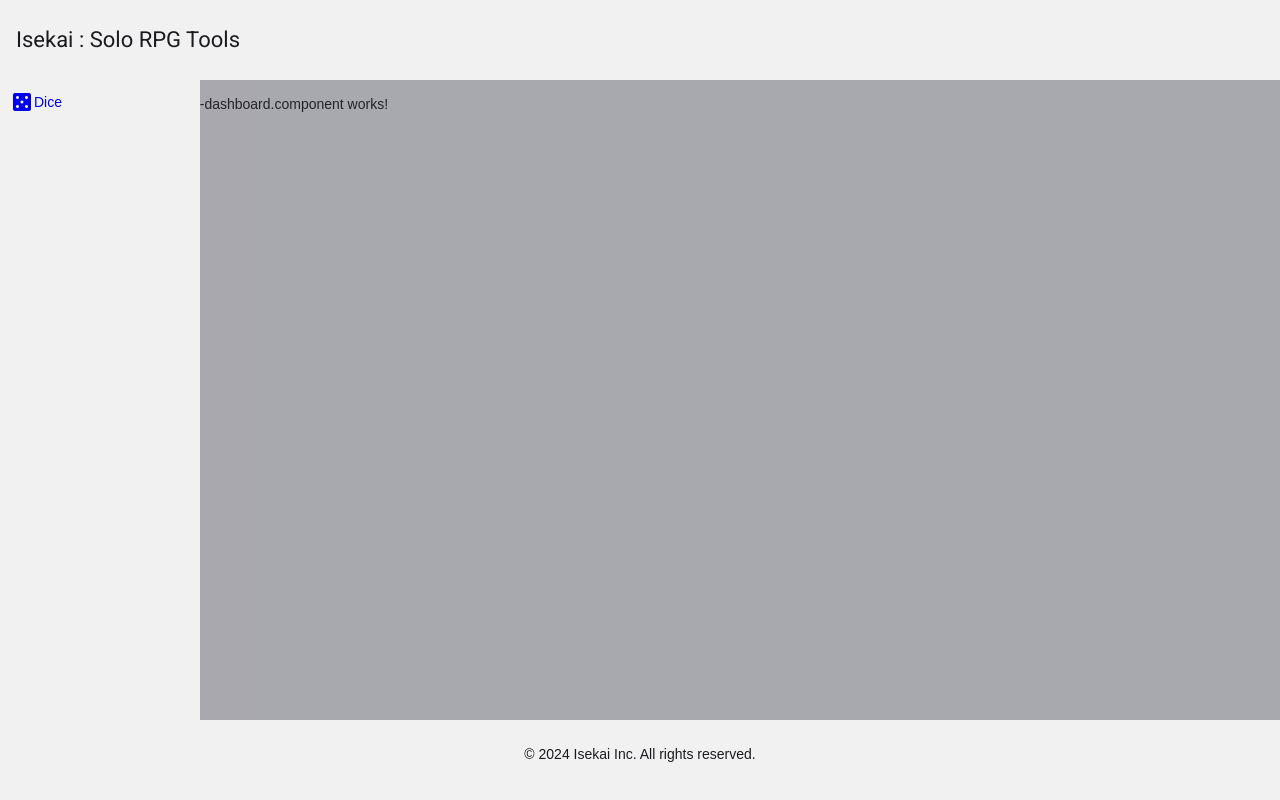
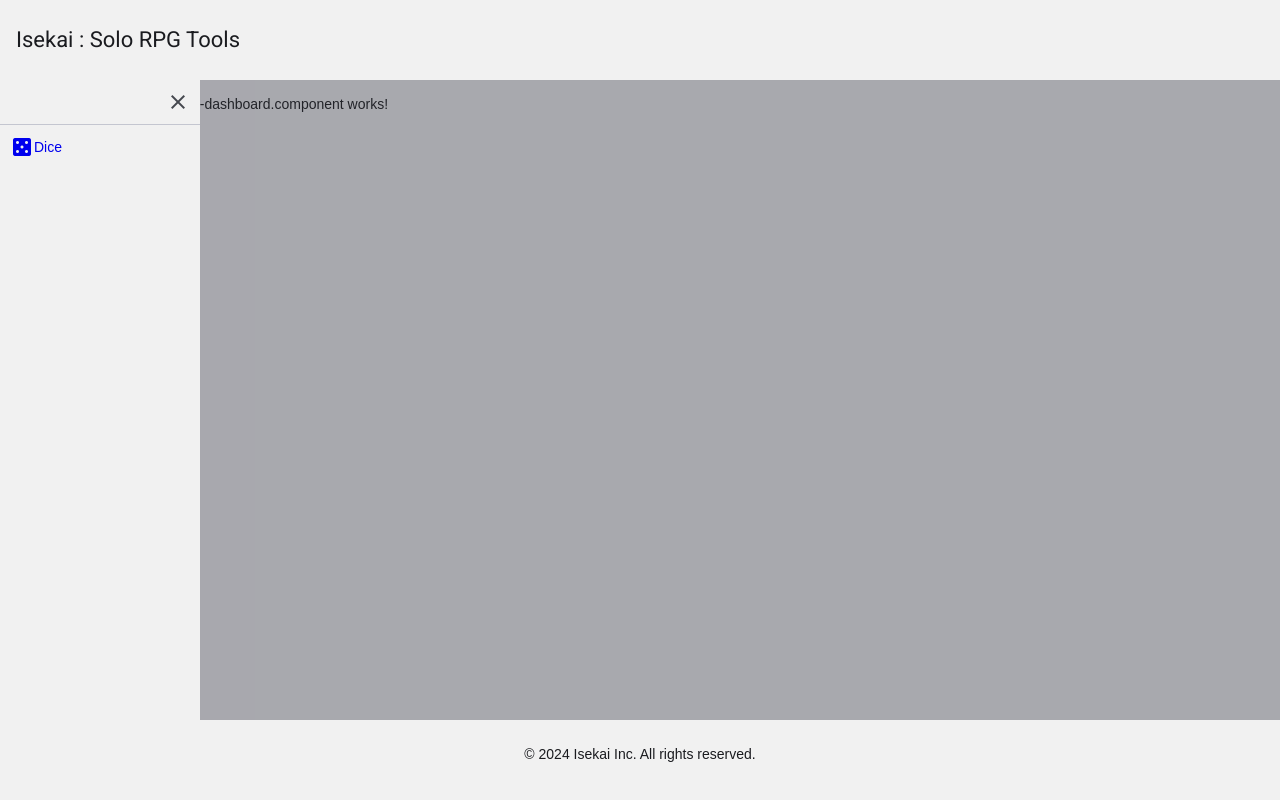
Before and after one commit to goblincraft/web-client, an Angular app: page /dice-dashboard in a window 1280 px wide. Both pictures are taken after a click on the button 45 px from the left and 125 px from the top of the page. Shown: the top 800 px of the page. Built offline with nearby package versions, Linux system fonts and the light colour scheme.

Commit message:
refactor / update side menu toggle

```diff
--- a/src/app/app.html
+++ b/src/app/app.html
@@ -2,11 +2,11 @@
     <app-header class="header"></app-header>
     <mat-drawer-container class="app-drawer" autosize>
         <mat-drawer #drawer class="sidenav" mode="over">
-            <app-side-menu></app-side-menu>
+            <app-side-menu (menuClose)="drawer.toggle()"></app-side-menu>
         </mat-drawer>
         <div class="app-content">
             <div class="menu-toggle">
-                <app-menu-toggle (menuToggle)="drawer.toggle()"></app-menu-toggle>
+                <app-menu-toggle (menuOpen)="drawer.toggle()"></app-menu-toggle>
             </div>
             <div class="route-outlet">
                 <router-outlet />
--- a/src/app/shell/menu-toggle/menu-toggle.component.ts
+++ b/src/app/shell/menu-toggle/menu-toggle.component.ts
@@ -13,10 +13,10 @@ import { MatIconModule } from '@angular/material/icon';
 })
 export class MenuToggleComponent {
 
-  @Output() menuToggle = new EventEmitter<void>();
+  @Output() menuOpen = new EventEmitter<void>();
 
   toggleMenu(): void {
-    this.menuToggle.emit();
+    this.menuOpen.emit();
   }
 
 }
--- a/src/app/shell/side-menu/side-menu.component.css
+++ b/src/app/shell/side-menu/side-menu.component.css
@@ -1,6 +1,13 @@
 .side-menu-wrapper {
     background: var(--primary-color);
     height: 100%;
+}
+
+.close-button {
+    display: flex;
+    justify-content: flex-end;
+    padding: 10px;
+    cursor: pointer;
 }
 
 .nav-link {
--- a/src/app/shell/side-menu/side-menu.component.html
+++ b/src/app/shell/side-menu/side-menu.component.html
@@ -1,4 +1,8 @@
 <div class="side-menu-wrapper">
+        <div class="close-button">
+            <mat-icon (click)="closeMenu()">close</mat-icon>
+        </div>
+        <mat-divider></mat-divider>
         <div *ngFor="let route of routes">
             <a class="nav-link" [routerLink]="route.path">
                 <mat-icon>{{ route.icon }}</mat-icon>
--- a/src/app/shell/side-menu/side-menu.component.ts
+++ b/src/app/shell/side-menu/side-menu.component.ts
@@ -1,22 +1,29 @@
 import { CommonModule } from '@angular/common';
-import { Component } from '@angular/core';
+import { RouterModule } from '@angular/router';
+import { Component, EventEmitter, Output } from '@angular/core';
 import { MatIconModule } from '@angular/material/icon';
-import { RouterModule } from '@angular/router';
+import { MatDividerModule } from '@angular/material/divider';
 
 @Component({
   selector: 'app-side-menu',
   imports: [
     CommonModule,
     RouterModule,
-    MatIconModule
+    MatIconModule,
+    MatDividerModule
   ],
   templateUrl: './side-menu.component.html',
   styleUrl: './side-menu.component.css',
 })
 export class SideMenuComponent {
 
+  @Output() menuClose = new EventEmitter<void>();
   routes: { path: string; label: string, icon: string }[] = [
     { path: 'dice-dashboard', label: 'Dice', icon: 'casino' }
   ];
 
+  closeMenu(): void {
+    this.menuClose.emit();
+  }
+
 }
```
